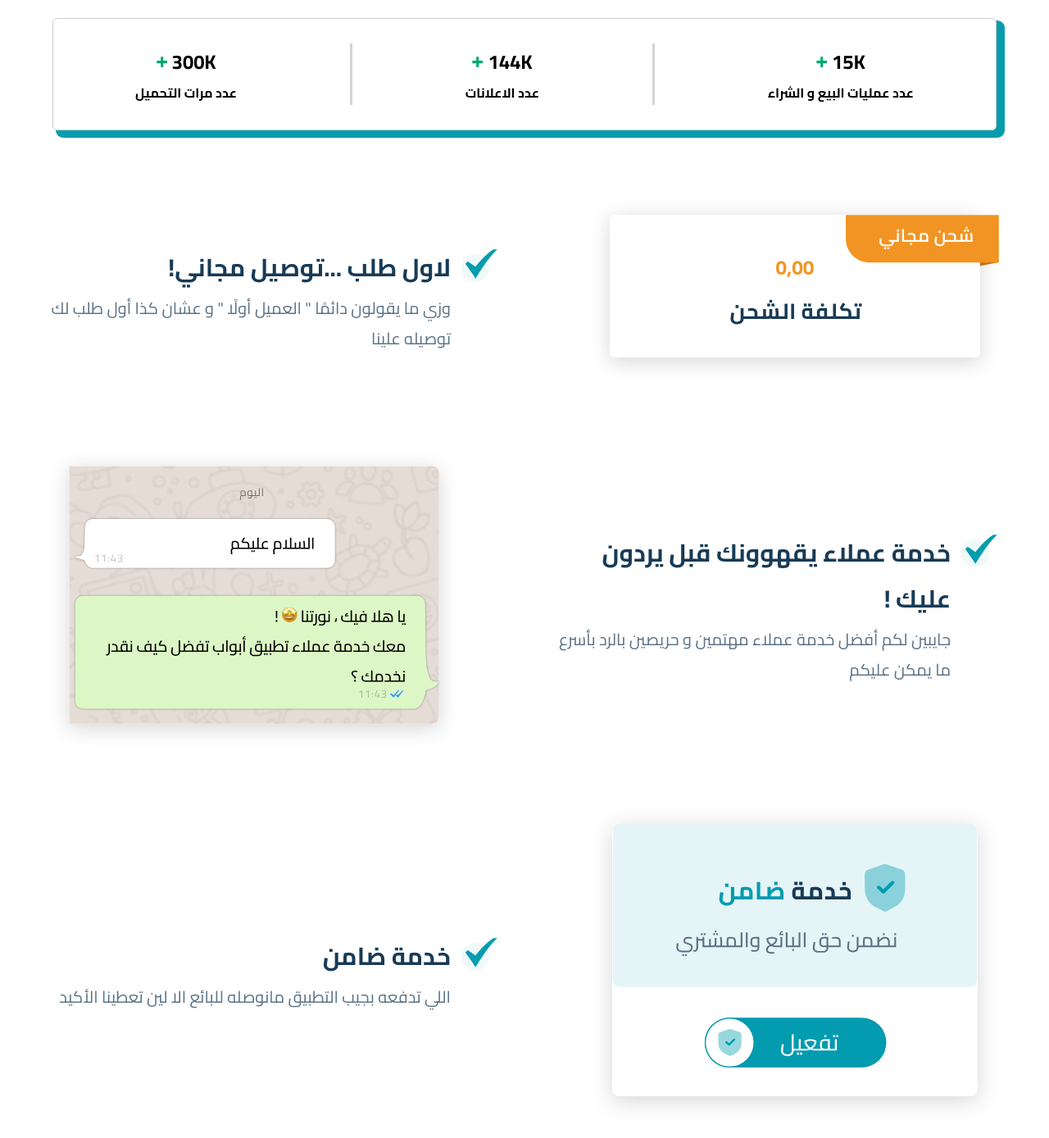
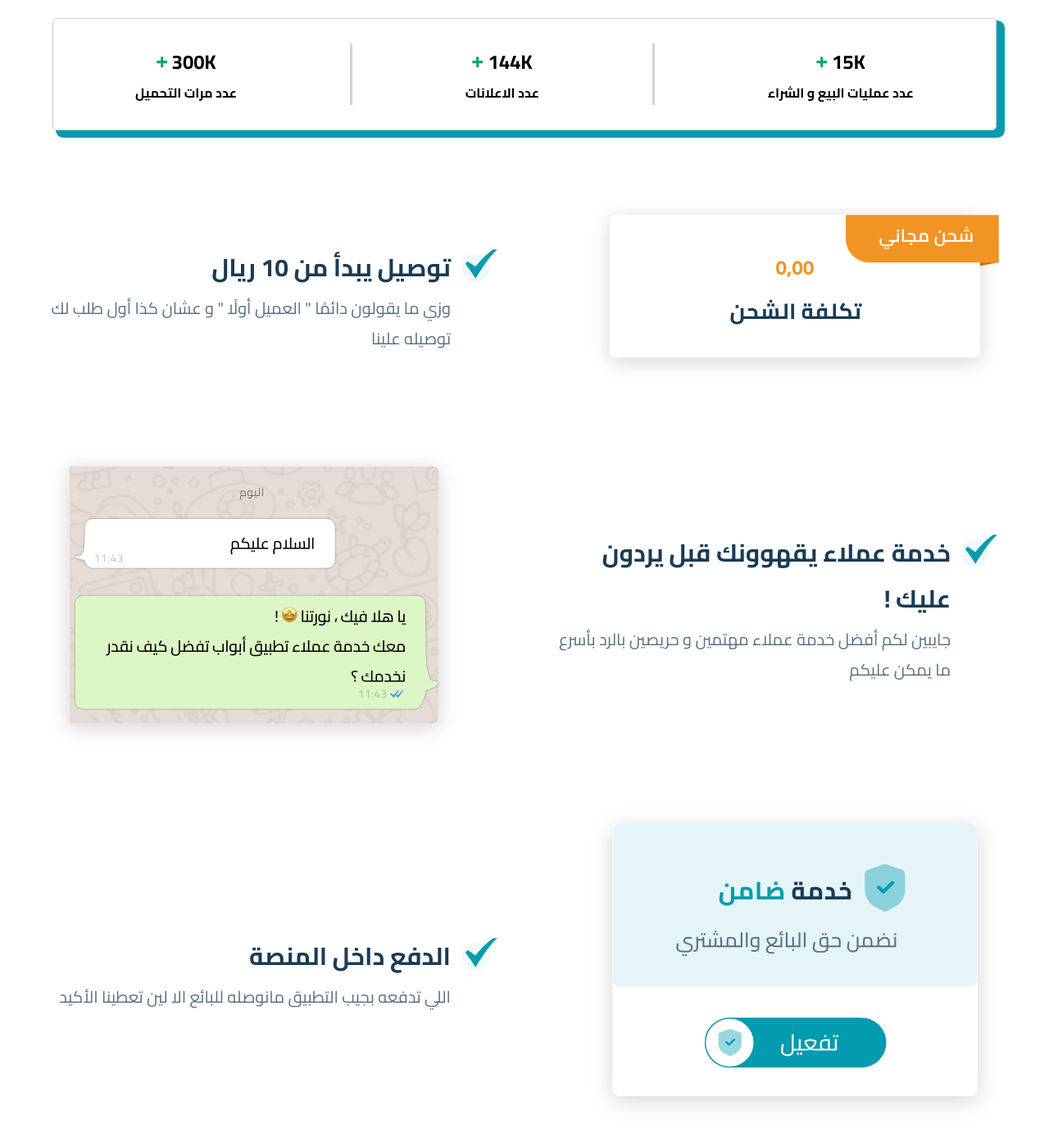
Before and after one commit to waleedsd93/abwaab-landing2, a Next.js app: page / in a window 1280 px wide. Shown: the part 747-2135 px from the top of the page at 82% size. Built offline with nearby package versions, Linux system fonts and the light colour scheme.

Commit message:
change damin word

```diff
--- a/pages/index.js
+++ b/pages/index.js
@@ -42,7 +42,7 @@ export default function Home() {
           <Info />
           <Section
             id="مميزاتنا"
-            title={`   لاول طلب ...توصيل مجاني!`}
+            title={`  توصيل يبدأ من 10 ريال `}
             img={التوصيل_مجاني.src}
             mark={true}
             reverse={false}
@@ -59,7 +59,7 @@ export default function Home() {
           />
 
           <Section
-            title={`خدمة ضامن`}
+            title={`  الدفع داخل المنصة `}
             img={خدمه_ضامن.src}
             mark={true}
             reverse={false}
```
